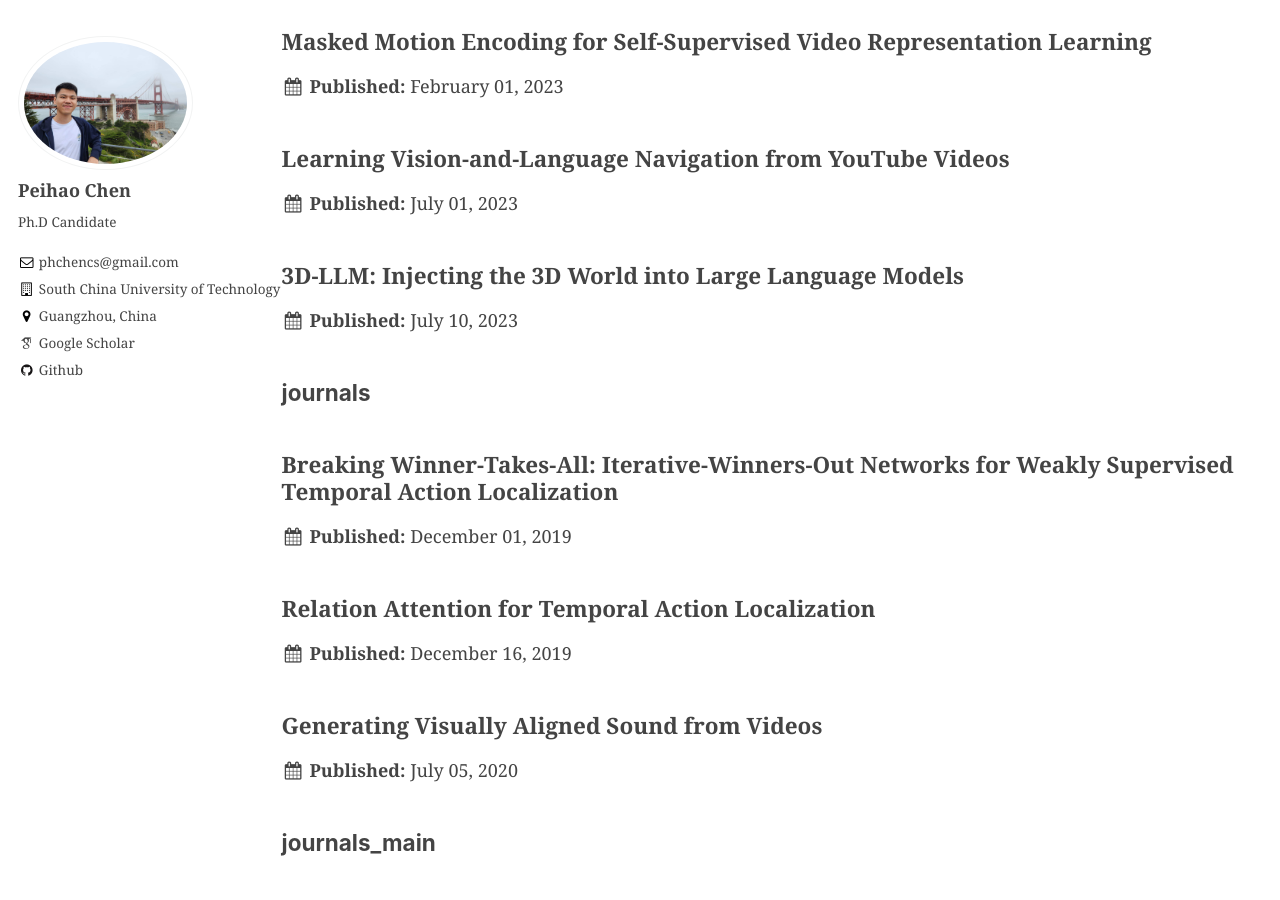
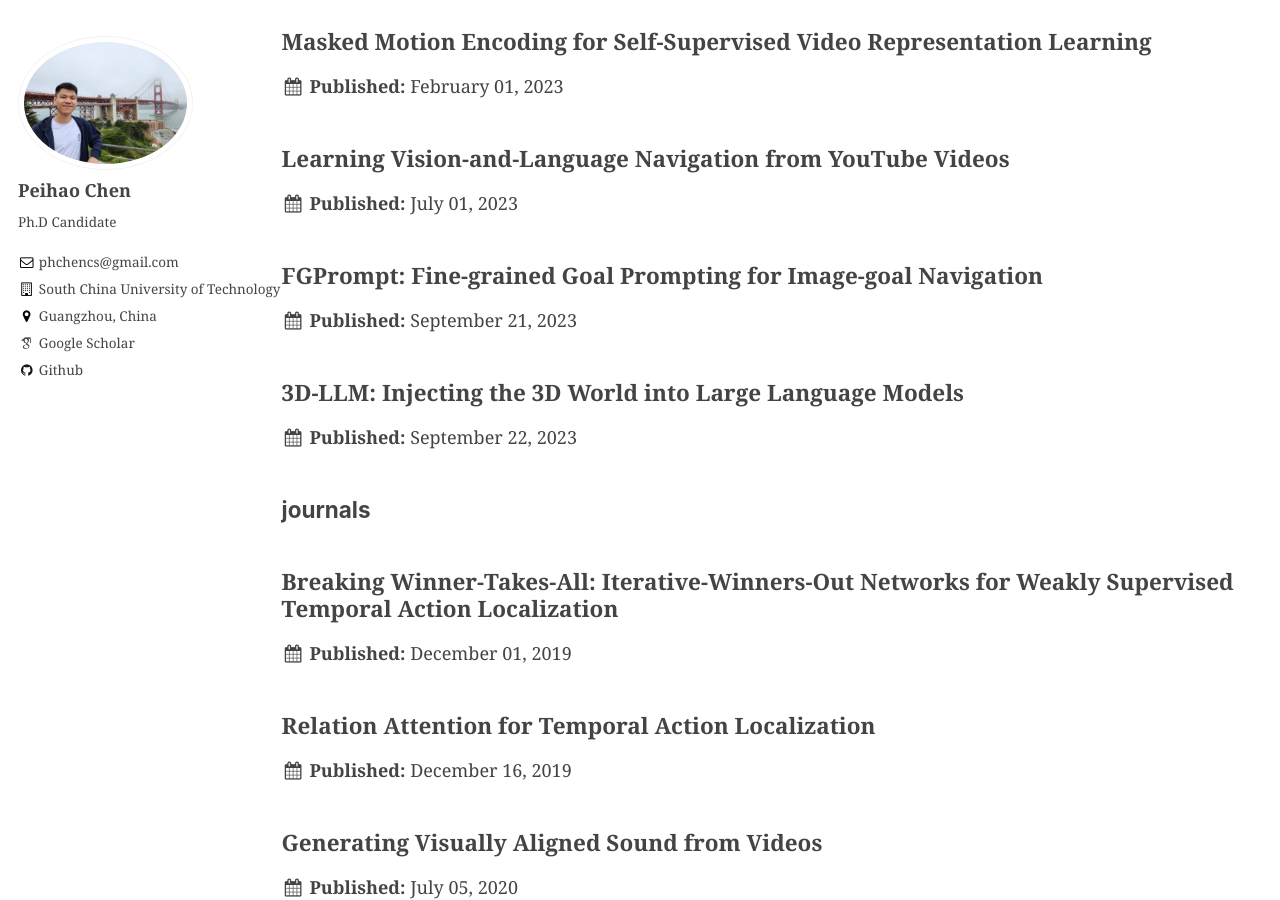
Before and after one commit to PeihaoChen/peihaochen.github.io, a Jekyll site: the page built from _pages/sitemap.md, in a window 1280 px wide and 900 px high, scrolled down 2609 px. Built offline with Jekyll 4.4.1, drawn with Linux system fonts in a browser that asks for light colours; some web fonts are replaced.

```diff
--- a/_conferences_main/3DLLM.md
+++ b/_conferences_main/3DLLM.md
@@ -2,10 +2,10 @@
 title: "3D-LLM: Injecting the 3D World into Large Language Models"
 collection: conferences
 permalink: /publication/3DLLM
-date: 2023-07-10
+date: 2023-09-22
 year: "2023"
-venue: "ArXiv"
-spotlight:
+venue: "NeurIPS"
+spotlight: True
 city:
 state: ""
 thumbnail: "3DLLM.gif"
--- /dev/null
+++ b/_conferences_main/FGPrompt.md
@@ -0,0 +1,22 @@
+---
+title: "FGPrompt: Fine-grained Goal Prompting for Image-goal Navigation"
+collection: conferences
+permalink: /publication/FGPrompt
+date: 2023-09-21
+year: "2023"
+venue: "NeurIPS"
+spotlight: True
+city:
+state: ""
+thumbnail: "FGPrompt.png"
+teaser :
+authors: "Xinyu Sun, Peihao Chen, Jugang Fan, Jian Chen, Thomas H. Li, Mingkui Tan"
+bibtex: FGPrompt.txt
+uri: FGPrompt.pdf
+supp:
+arxiv:
+project:
+source:
+poster:
+data:
+---
--- a/files/bibtex/3DLLM.txt
+++ b/files/bibtex/3DLLM.txt
@@ -1,6 +1,6 @@
   @inproceedings{hong3dllm,
   title={3D-LLM: Injecting the 3D World into Large Language Models},
   author={Yining Hong, Haoyu Zhen, Peihao Chen, Shuhong Zheng, Yilun Du, Zhenfang Chen, Chuang Gan},
-  booktitle={ArXiv},
+  booktitle={NeurIPS 2023},
   year={2023},
 }
--- /dev/null
+++ b/files/bibtex/FGPrompt.txt
@@ -0,0 +1,6 @@
+  @inproceedings{sun2023fgprompt,
+  title={FGPrompt: Fine-grained Goal Prompting for Image-goal Navigation},
+  author={Xinyu Sun, Peihao Chen, Jugang Fan, Jian Chen, Thomas H. Li, Mingkui Tan},
+  booktitle={NeurIPS 2023},
+  year={2023},
+}
```
Also changed, not shown: _pages/about.md (+1 -0 lines), files/thumbnails/FGPrompt.png (added), 1 other file.
